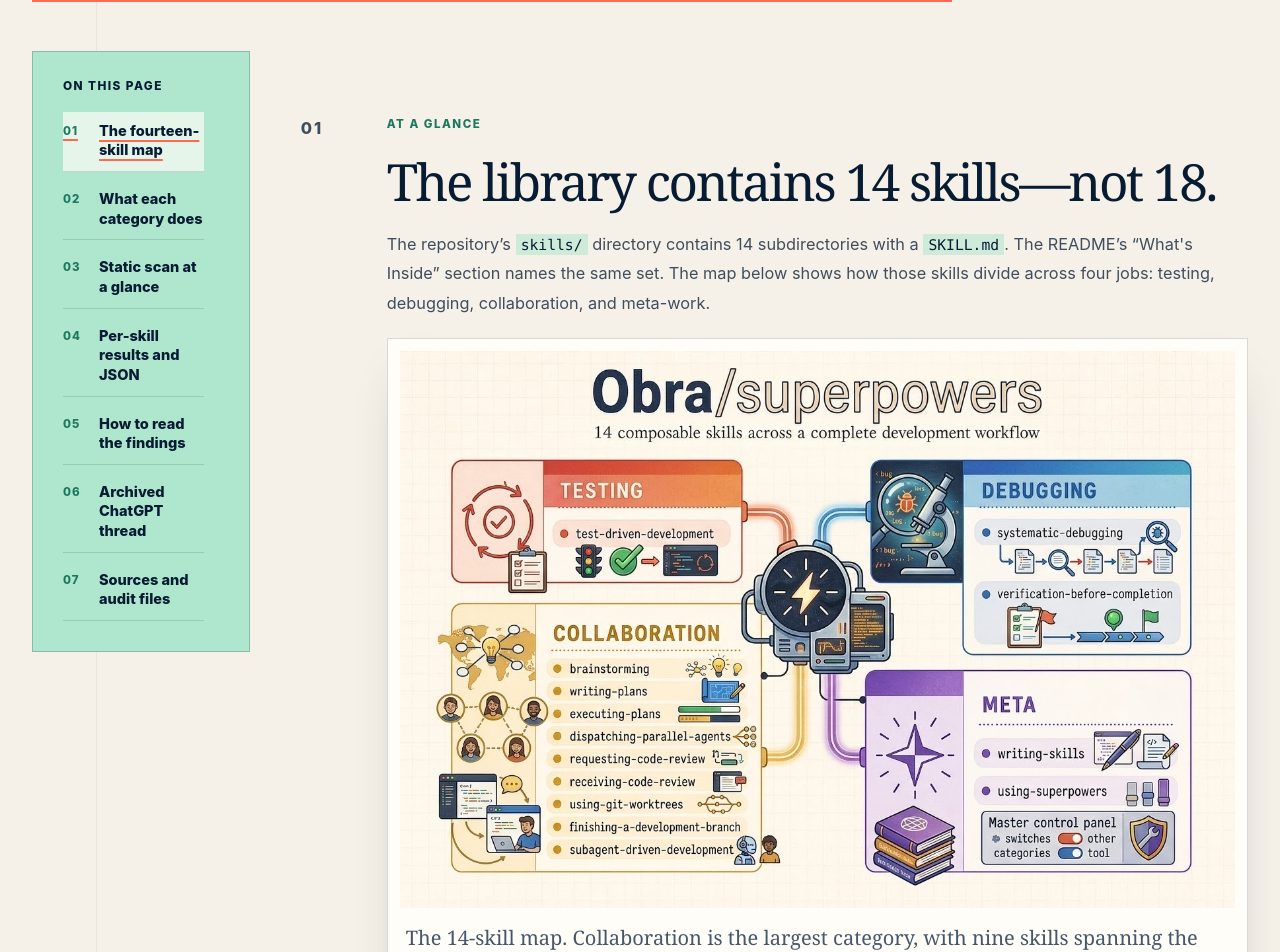
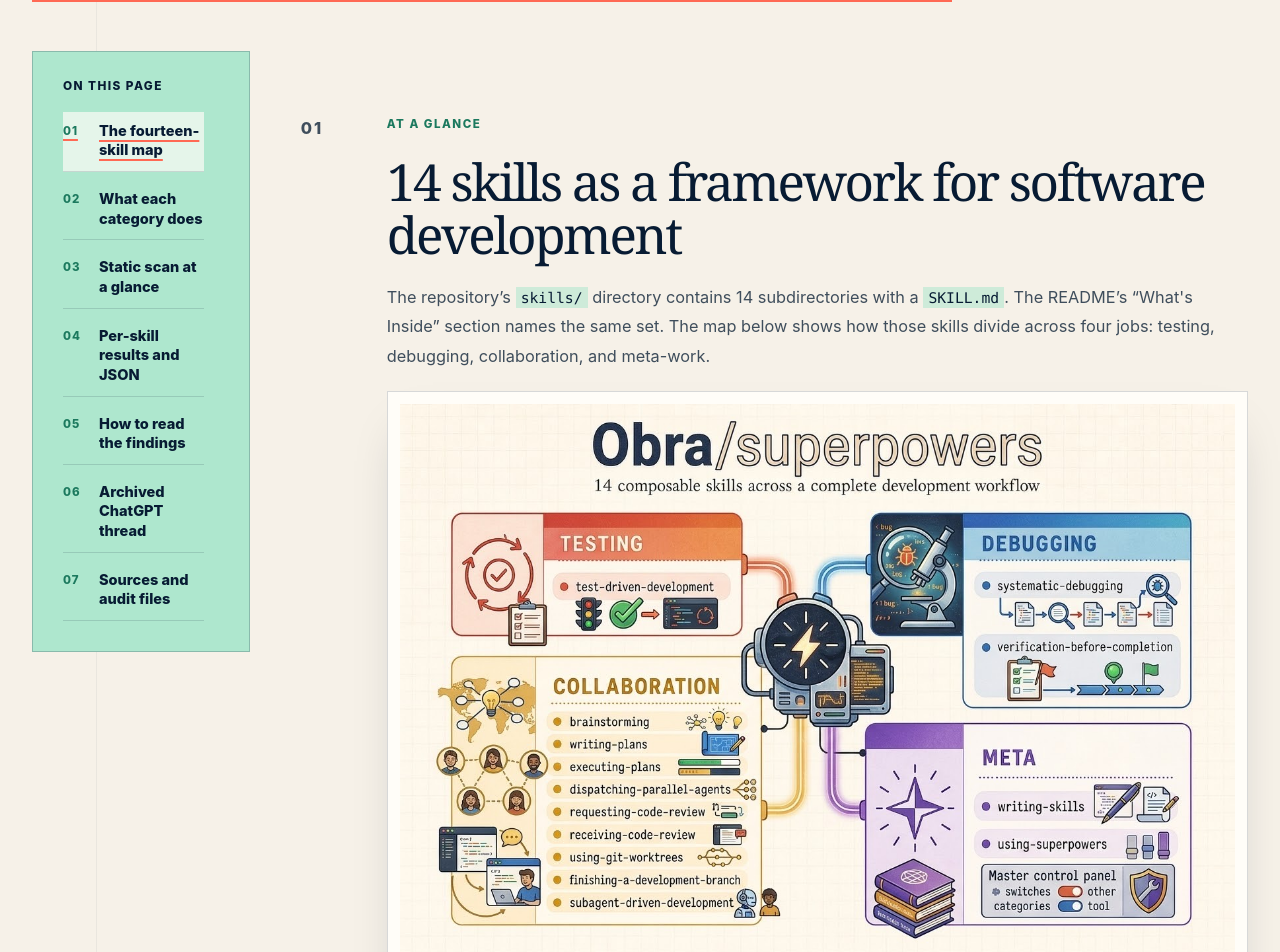
Before and after one commit to JoeyWilkes12/agent-skills-resource-library, a Next.js app: page /guides/obra-superpowers-skillspector-review in a window 1280 px wide. Shown: the part 1010-1962 px from the top of the page. Built offline with nearby package versions, Linux system fonts and the light colour scheme; no server answers.

Commit message:
update obra/superpowers guide language

```diff
--- a/app/guides/obra-superpowers-skillspector-review/page.tsx
+++ b/app/guides/obra-superpowers-skillspector-review/page.tsx
@@ -136,7 +136,7 @@
             <p className="guide-section-number">01</p>
             <div>
               <p className="guide-label">At a glance</p>
-              <h2>The library contains 14 skills—not 18.</h2>
+              <h2>14 skills as a framework for software development</h2>
               <p>
                 The repository’s <code>skills/</code> directory contains 14
                 subdirectories with a <code>SKILL.md</code>. The README’s
```
